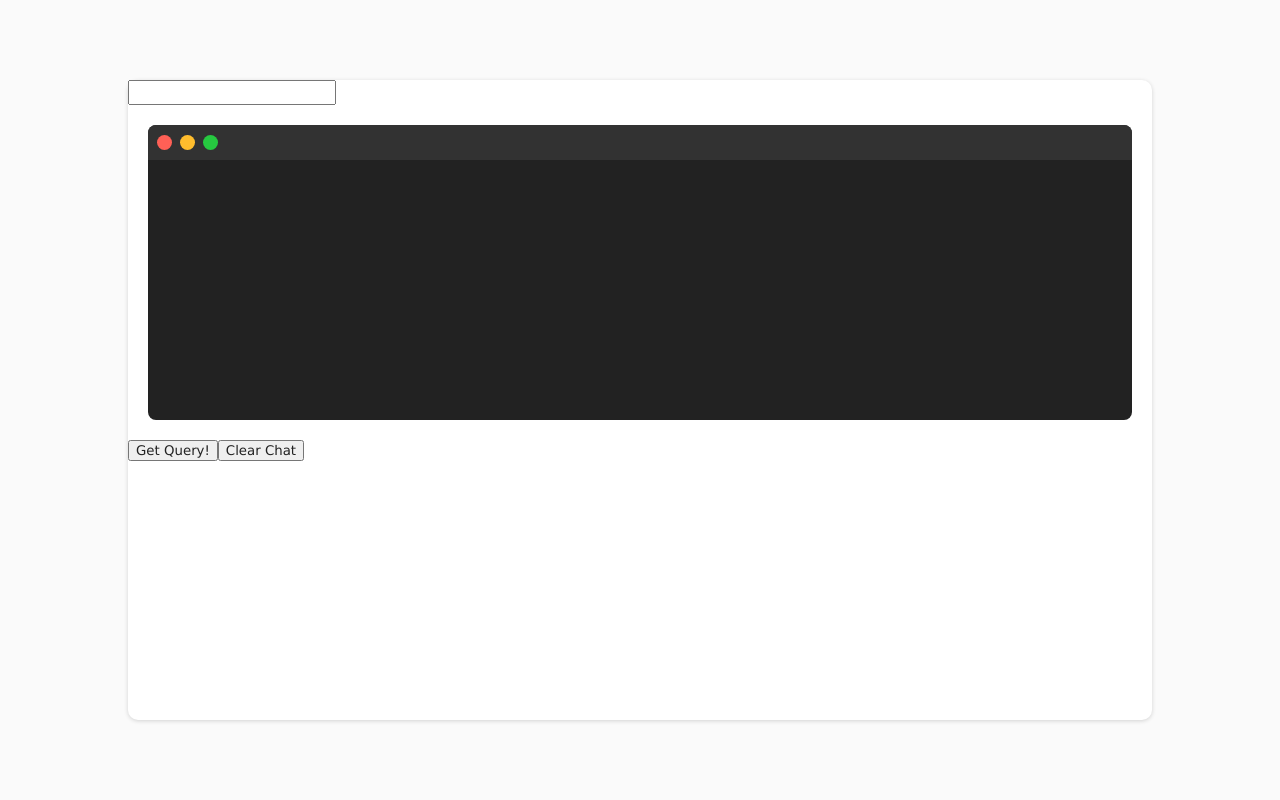
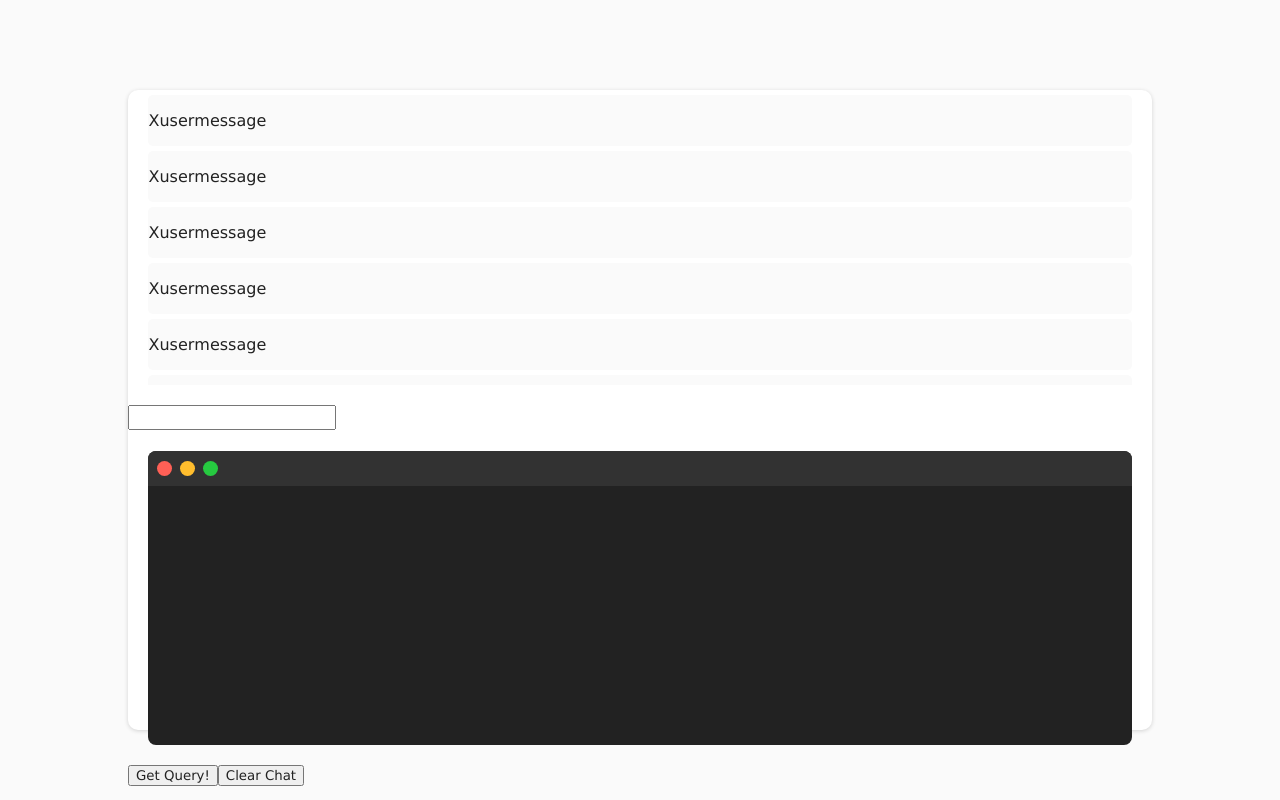
Before and after one commit to AayushMohan/sql-query-generator, a React (Create React App) app: page / in a window 1280 px wide. Built offline with nearby package versions, Linux system fonts and the light colour scheme.

Commit message:
Added Message Display Styling

```diff
--- a/src/components/MessageDisplay.tsx
+++ b/src/components/MessageDisplay.tsx
@@ -1,7 +1,13 @@
 type Props = {};
 
 const MessageDisplay = (props: Props) => {
-  return <div className="message-display"></div>;
+  return (
+    <div className="message-display">
+      <p>X</p>
+      <p>user</p>
+      <p>message</p>
+    </div>
+  );
 };
 
 export default MessageDisplay;
--- a/src/components/MessagesDisplay.tsx
+++ b/src/components/MessagesDisplay.tsx
@@ -6,6 +6,12 @@
   return (
     <div className="messages-display">
       <MessageDisplay />
+      <MessageDisplay />
+      <MessageDisplay />
+      <MessageDisplay />
+      <MessageDisplay />
+      <MessageDisplay />
+      <MessageDisplay />
     </div>
   );
 };
--- a/src/index.css
+++ b/src/index.css
@@ -62,3 +62,19 @@
 .button.last {
   background-color: rgb(38, 201, 64);
 }
+
+.messages-display {
+  width: 96%;
+  margin: 2%;
+  height: 46%;
+  overflow-y: scroll;
+}
+
+.message-display {
+  width: 100%;
+  display: flex;
+  border-radius: 5px;
+  box-sizing: border-box;
+  background-color: rgb(250, 250, 250);
+  margin: 5px 0;
+}
```
